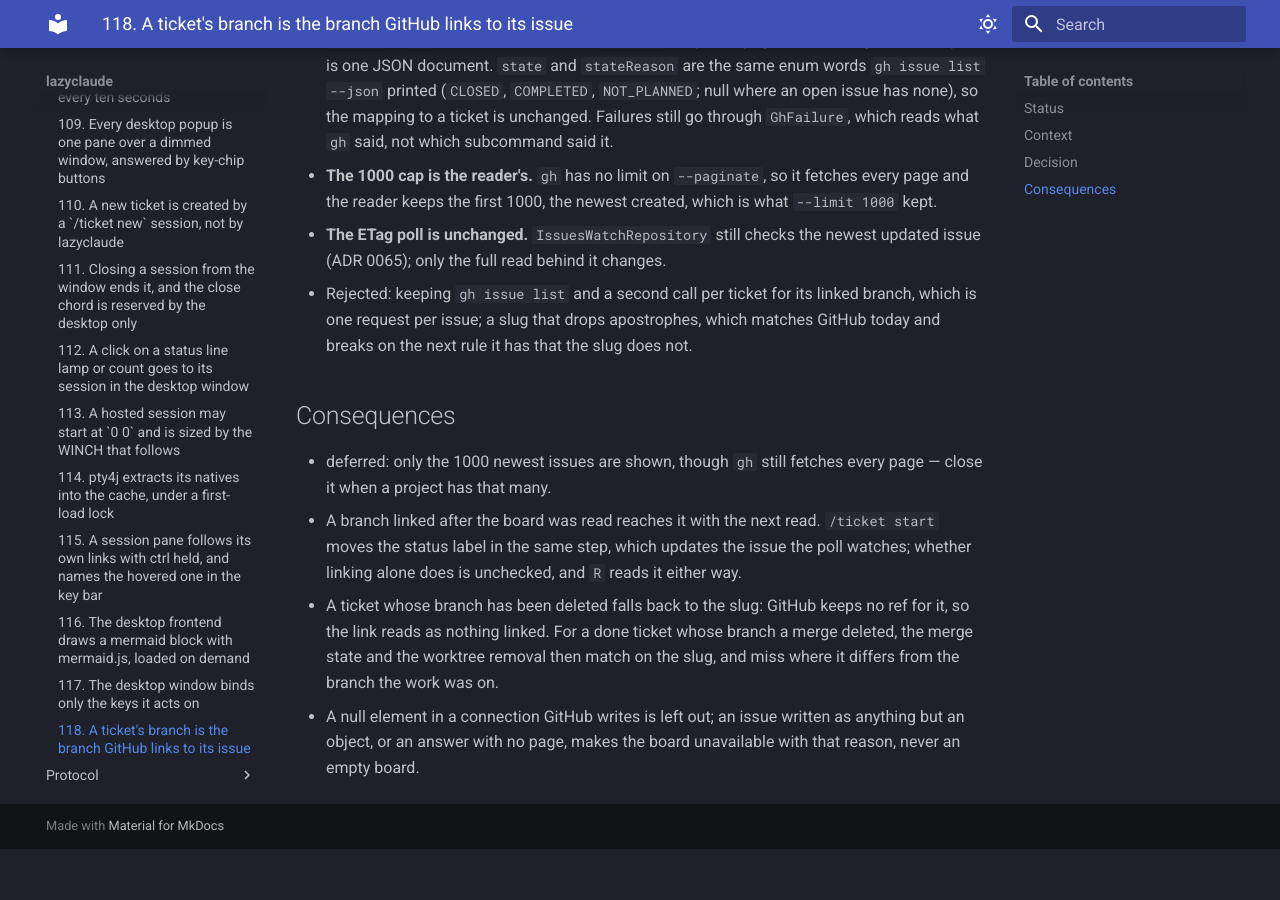
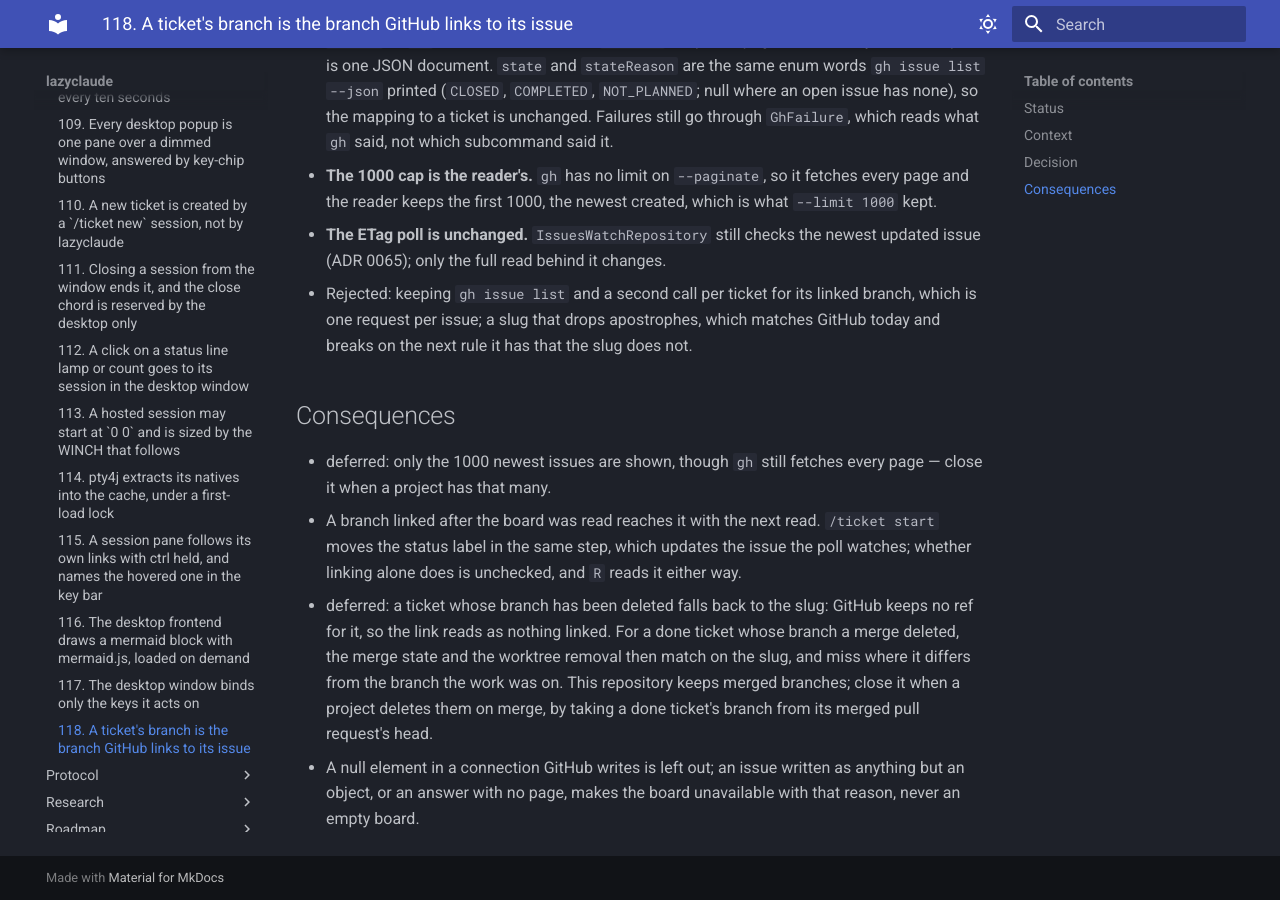
Before and after one commit to maxenceng/lazyclaude, an MkDocs documentation site: the page built from docs/adr/0118-a-ticket-branch-is-the-branch-github-links-to-its-issue.md, in a window 1280 px wide and 900 px high, scrolled down 987 px. Built offline with MkDocs 1.6.1 and Material for MkDocs 9.7.7, drawn with Linux system fonts in a browser that asks for light colours; before the commit the page ends 1836 px from its top, so only the background shows below that.

Commit message:
ADR 0118 marks the deleted-branch fallback deferred, closed when a project deletes branches on merge
Co-Authored-By: Claude Opus 5.5 <noreply@anthropic.com>

```diff
--- a/docs/adr/0118-a-ticket-branch-is-the-branch-github-links-to-its-issue.md
+++ b/docs/adr/0118-a-ticket-branch-is-the-branch-github-links-to-its-issue.md
@@ -41,8 +41,9 @@ dropped.
   many.
 - A branch linked after the board was read reaches it with the next read. `/ticket start` moves the status label in the same
   step, which updates the issue the poll watches; whether linking alone does is unchecked, and `R` reads it either way.
-- A ticket whose branch has been deleted falls back to the slug: GitHub keeps no ref for it, so the link reads as nothing
-  linked. For a done ticket whose branch a merge deleted, the merge state and the worktree removal then match on the slug,
-  and miss where it differs from the branch the work was on.
+- deferred: a ticket whose branch has been deleted falls back to the slug: GitHub keeps no ref for it, so the link reads as
+  nothing linked. For a done ticket whose branch a merge deleted, the merge state and the worktree removal then match on
+  the slug, and miss where it differs from the branch the work was on. This repository keeps merged branches; close it when a
+  project deletes them on merge, by taking a done ticket's branch from its merged pull request's head.
 - A null element in a connection GitHub writes is left out; an issue written as anything but an object, or an answer with no
   page, makes the board unavailable with that reason, never an empty board.
```
